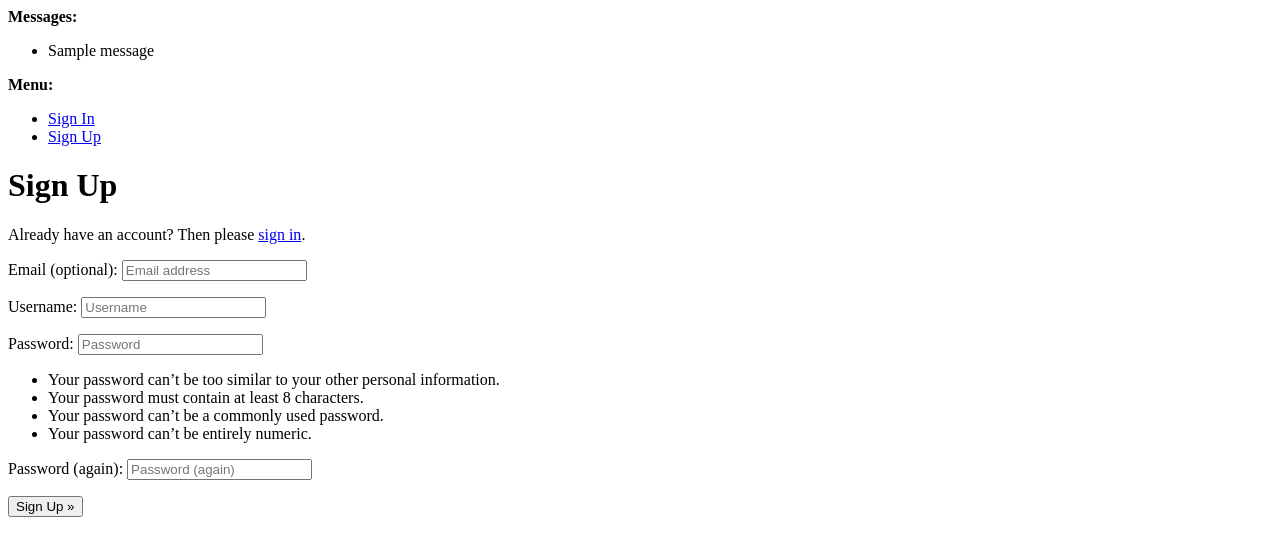
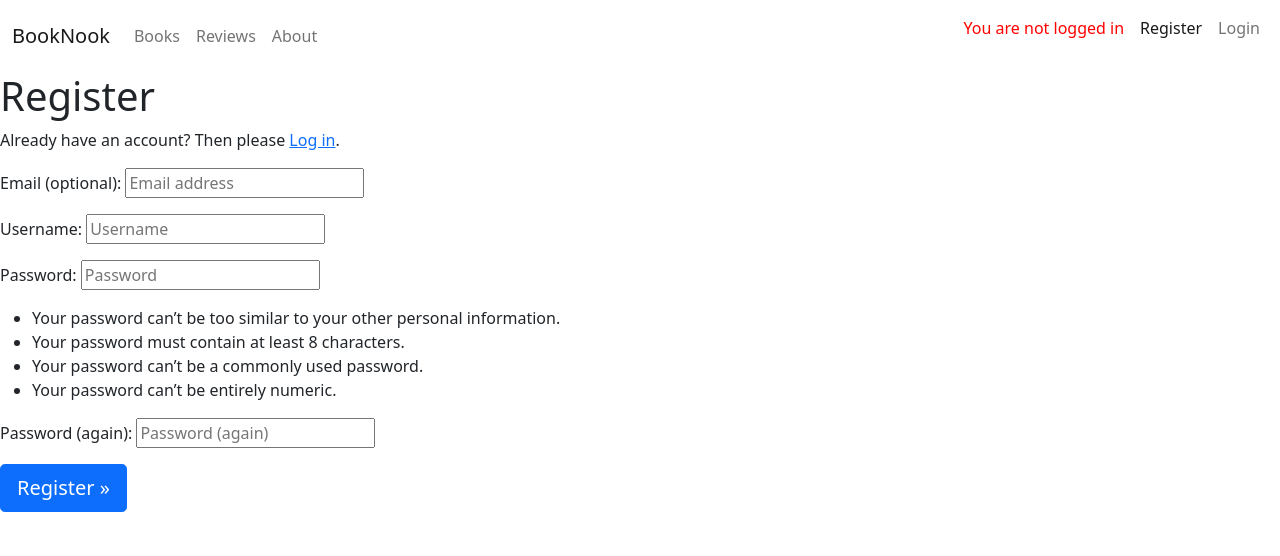
Before and after one commit to DebbieCoates/BookNook, a Django app: page /accounts/signup/ in a window 1280 px wide. Shown: the top 556 px of the page. Run offline with Django 4.2, Linux system fonts and the light colour scheme; tables that the repository leaves empty hold one stand-in row (values such as "Sample post"); one stand-in notice (Sample message) is shown.

Commit message:
update updated signup details

```diff
--- a/templates/account/base.html
+++ b/templates/account/base.html
@@ -1,14 +1,7 @@
+
+{% extends "base.html" %}
 {% load i18n %}
-<!DOCTYPE html>
-<html>
-  <head>
-    <meta http-equiv="X-UA-Compatible" content="IE=edge">
-    <meta name="viewport" content="width=device-width, initial-scale=1.0">
-    <title>{% block head_title %}{% endblock head_title %}</title>
-    {% block extra_head %}
-    {% endblock extra_head %}
-  </head>
-  <body>
+
     {% block body %}
 
       {% if messages %}
@@ -16,28 +9,32 @@
         <strong>{% trans "Messages:" %}</strong>
         <ul>
           {% for message in messages %}
-        <li>{{message}}</li>
+          <li>{{message}} XXX</li>
           {% endfor %}
         </ul>
       </div>
       {% endif %}
 
-    <div>
+    <!-- <div>
       <strong>{% trans "Menu:" %}</strong>
       <ul>
         {% if user.is_authenticated %}
-        <li><a href="{% url 'account_email' %}">{% trans "Change Email" %}</a></li>
-        <li><a href="{% url 'account_logout' %}">{% trans "Sign Out" %}</a></li>
+        <li><a href="{% url 'account_email' %}">{% trans "Change Email" %} BBB</a></li>
+        <li><a href="{% url 'account_logout' %}">{% trans "Sign Out" %} BBB</a></li>
         {% else %}
-        <li><a href="{% url 'account_login' %}">{% trans "Sign In" %}</a></li>
-        <li><a href="{% url 'account_signup' %}">{% trans "Sign Up" %}</a></li>
+        <li><a href="{% url 'account_login' %}">{% trans "Sign In" %} AAA/a></li>
+        <li><a href="{% url 'account_signup' %}">{% trans "Sign Up" %} AAA</a></li>
         {% endif %}
       </ul>
-    </div>
+    </div> -->
+
       {% block content %}
       {% endblock content %}
+
     {% endblock body %}
+
     {% block extra_body %}
     {% endblock extra_body %}
+
   </body>
 </html>
--- a/templates/account/signup.html
+++ b/templates/account/signup.html
@@ -1,13 +1,13 @@
+
 {% extends "account/base.html" %}
-
 {% load i18n %}
-
 {% block head_title %}{% trans "Signup" %}{% endblock head_title %}
 
 {% block content %}
-<h1>{% trans "Sign Up" %}</h1>
 
-<p>{% blocktrans %}Already have an account? Then please <a href="{{ login_url }}">sign in</a>.{% endblocktrans %}</p>
+<h1>{% trans "Register" %}</h1>
+
+<p>{% blocktrans %}Already have an account? Then please <a href="{{ login_url }}">Log in</a>.{% endblocktrans %}</p>
 
 <form class="signup" id="signup_form" method="post" action="{% url 'account_signup' %}">
   {% csrf_token %}
@@ -15,7 +15,7 @@
   {% if redirect_field_value %}
   <input type="hidden" name="{{ redirect_field_name }}" value="{{ redirect_field_value }}" />
   {% endif %}
-  <button type="submit">{% trans "Sign Up" %} &raquo;</button>
+  <button class="btn btn-primary btn-lg" type="submit">{% trans "Register" %} &raquo;</button>
 </form>
 
 {% endblock content %}
--- a/templates/mfa/authenticate.html
+++ b/templates/mfa/authenticate.html
@@ -9,10 +9,10 @@
         {% blocktranslate %}Your account is protected by two-factor authentication. Please enter an authenticator code:{% endblocktranslate %}
     </p>
     <form class="authenticate"
-          method="POST"
-          action="{% url 'mfa_authenticate' %}">
+        method="POST"
+        action="{% url 'mfa_authenticate' %}">
         {% csrf_token %}
         {{ form.as_p }}
-        <button type="submit">{% trans "Sign In" %}</button>
+        <button class="btn btn-primary btn-lg" type="submit">{% trans "Sign In" %}</button>
     </form>
 {% endblock content %}
--- a/templates/mfa/totp/deactivate_form.html
+++ b/templates/mfa/totp/deactivate_form.html
@@ -8,6 +8,6 @@
     <form method="POST" action="{% url 'mfa_deactivate_totp' %}">
         {% csrf_token %}
         {{ form.as_p }}
-        <button type="submit">{% trans "Deactivate" %}</button>
+        <button class="btn btn-primary btn-lg" type="submit">{% trans "Deactivate" %}</button>
     </form>
 {% endblock content %}
--- a/templates/openid/login.html
+++ b/templates/openid/login.html
@@ -12,7 +12,7 @@
 <form id="openid_login_form" class="openid_login" method="post" action="{% url 'openid_login' %}">
 {% csrf_token %}
 {{form.as_p}}
-<button type="submit">Sign In</button>
+<button class="btn btn-primary btn-lg" type="submit">Sign In</button>
 </form>
 
 {% endblock content %}
--- a/templates/socialaccount/connections.html
+++ b/templates/socialaccount/connections.html
@@ -32,7 +32,7 @@
 {% endfor %}
 
 <div>
-<button type="submit">{% trans 'Remove' %}</button>
+<button class="btn btn-primary btn-lg" type="submit">{% trans 'Remove' %}</button>
 </div>
 
 </fieldset>
--- a/templates/socialaccount/login.html
+++ b/templates/socialaccount/login.html
@@ -16,6 +16,6 @@
 
 <form method="post">
   {% csrf_token %}
-  <button type="submit">{% trans "Continue" %}</button>
+  <button class="btn btn-primary btn-lg" type="submit">{% trans "Continue" %}</button>
 </form>
 {% endblock content %}
--- a/templates/socialaccount/signup.html
+++ b/templates/socialaccount/signup.html
@@ -2,10 +2,10 @@
 
 {% load i18n %}
 
-{% block head_title %}{% trans "Signup" %}{% endblock head_title %}
+{% block head_title %}{% trans "Register" %}{% endblock head_title %}
 
 {% block content %}
-    <h1>{% trans "Sign Up" %}</h1>
+    <h1>{% trans "Register" %}</h1>
 
 <p>{% blocktrans with provider_name=account.get_provider.name site_name=site.name %}You are about to use your {{provider_name}} account to login to
 {{site_name}}. As a final step, please complete the following form:{% endblocktrans %}</p>
@@ -16,7 +16,7 @@
   {% if redirect_field_value %}
   <input type="hidden" name="{{ redirect_field_name }}" value="{{ redirect_field_value }}" />
   {% endif %}
-  <button type="submit">{% trans "Sign Up" %} &raquo;</button>
+  <button class="btn btn-primary btn-lg" type="submit">{% trans "Sign Up" %} &raquo;</button>
 </form>
 
 {% endblock content %}
```
Also changed, not shown: templates/account/login.html (+4 -6 lines), templates/account/logout.html (+7 -7 lines), templates/mfa/totp/activate_form.html (+4 -4 lines). Lines whose indentation alone changed are shown as unchanged.
